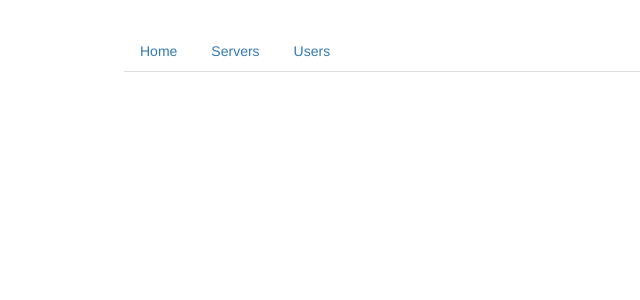
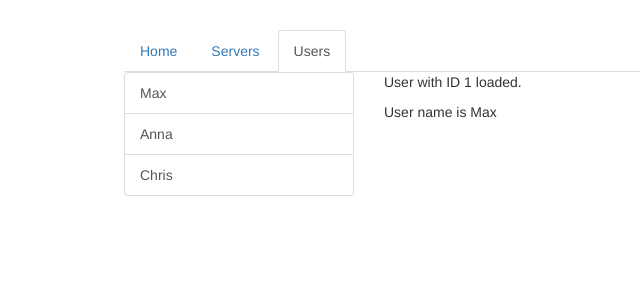
Before and after one commit to cleristonm/Angular-Course, an Angular app in the folder section11-routing-start/: page /users/1/Max in a window 1280 px wide. Before the commit this address led to /. Shown: the top 300 px of the page, without its empty margins (141-781 px from the left). Built offline with nearby package versions, Linux system fonts and the light colour scheme.

Commit message:
133-Fetching Router Parameters

```diff
--- a/section11-routing-start/src/app/app.module.ts
+++ b/section11-routing-start/src/app/app.module.ts
@@ -17,7 +17,7 @@ import { ServersService } from './servers/servers.service';
 const appRoutes: Routes = [
   { path: '', component: HomeComponent },
   { path: 'users', component: UsersComponent },
-  { path: 'users/:id', component: UsersComponent },
+  { path: 'users/:id/:name', component: UsersComponent },
   { path: 'servers', component: ServersComponent },
 ];
 
--- a/section11-routing-start/src/app/users/user/user.component.html
+++ b/section11-routing-start/src/app/users/user/user.component.html
@@ -1,2 +1,2 @@
-<p>User with ID _ID_ loaded.</p>
-<p>User name is _NAME_</p>
+<p>User with ID {{ user.id }} loaded.</p>
+<p>User name is {{ user.name }}</p>
--- a/section11-routing-start/src/app/users/user/user.component.ts
+++ b/section11-routing-start/src/app/users/user/user.component.ts
@@ -1,4 +1,5 @@
 import { Component, OnInit } from '@angular/core';
+import { ActivatedRoute } from '@angular/router';
 
 @Component({
   selector: 'app-user',
@@ -8,9 +9,13 @@ import { Component, OnInit } from '@angular/core';
 export class UserComponent implements OnInit {
   user: {id: number, name: string};
 
-  constructor() { }
+  constructor( private route: ActivatedRoute ) { }
 
   ngOnInit() {
+    this.user = {
+       id: this.route.snapshot.params['id'],
+       name: this.route.snapshot.params['name']
+    }
   }
 
 }
```
